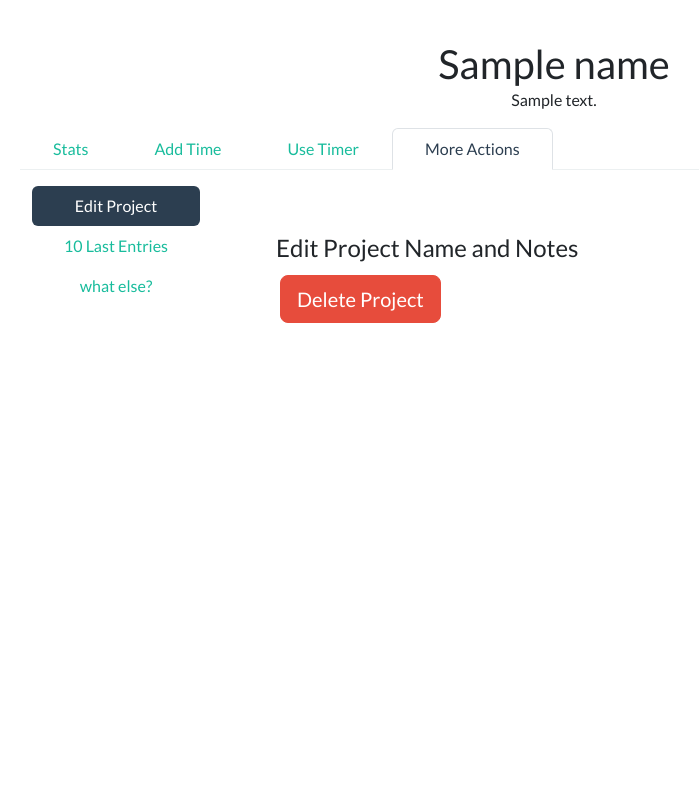
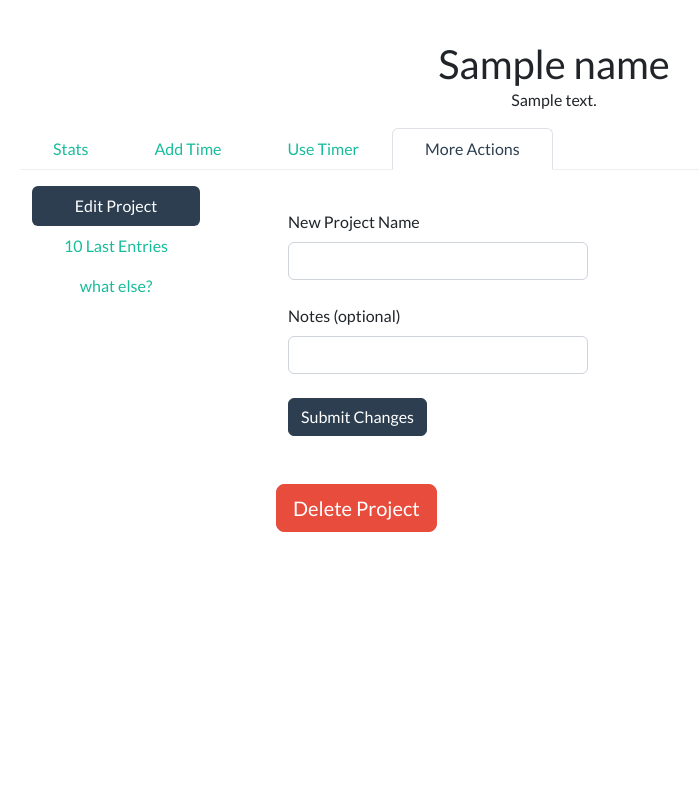
Before and after one commit to LiudmilaLV/-My-Projects-tracker, a Flask app: template website/templates/project.html in a window 1280 px wide, after a click on "More Actions". Shown: the part 72-872 px from the top of the page, without its empty margins (86-785 px from the left). Run offline with Flask 2, Linux system fonts and the light colour scheme; data comes from the database, SQL or seed files in the repository; both versions use the stored data as it was after the commit; the template is opened without the code that fills it: values that come from a table or form of the project are taken from there, most other values are stand-ins (such as "Sample title", 1, 10 or a date in 2020); some libraries are stand-ins or nearby versions.

Commit message:
edit project

```diff
--- a/website/forms.py
+++ b/website/forms.py
@@ -40,3 +40,8 @@ class EntryForm(FlaskForm):
     duration = IntegerField('Duration (in minutes)', validators=[DataRequired(), NumberRange(min=1, max=None, message='Enter atleast 1 minute')])
     project = HiddenField(default="{{ current_project.id }}")
     submit = SubmitField('Add Time to the Project')
+
+class EditProjectForm(FlaskForm):
+    project_name = StringField('New Project Name', validators=[DataRequired(), Length(min=1, max=30)])
+    notes = StringField('Notes (optional)')
+    submit = SubmitField('Submit Changes')
--- a/website/static/style.css
+++ b/website/static/style.css
@@ -11,8 +11,3 @@ section {
     justify-content: space-around;
     align-content: space-around;
 }
-
-.projectlist {
-    display: flex;
-    justify-content: space-around;
-}
--- a/website/templates/project.html
+++ b/website/templates/project.html
@@ -91,10 +91,46 @@
                                 </div>
                                 <div class="tab-content" id="v-pills-tabContent">
                                     <div class="tab-pane fade show active" id="v-pills-edit" role="tabpanel" aria-labelledby="v-pills-edit-tab">
-                                        <div class="my-5 mx-5 container">
-                                            <h4>Edit Project Name and Notes</h4>
+                                        <div class="container">
+                                            <div class="container mx-5">
+                                                <form action="{{ url_for('views.edit_project', project_id=project_id) }}" method="POST">
+                                                    {{ edit_project_form.hidden_tag() }}
+                                                    <fieldset class="form-group">
+                                                        <div class="form-group">
+                                                            {{ edit_project_form.project_name.label(class="form-label mt-4") }}
+                                                            {% if edit_project_form.project_name.errors %}
+                                                                {{ edit_project_form.project_name(class="form-control is-invalid") }}
+                                                                <div class="invalid-feedback">
+                                                                    {% for error in edit_project_form.project_name.errors %}
+                                                                        <span>{{ error }}</span>
+                                                                    {% endfor %}
+                                                                </div>
+                                                            {% else %}
+                                                                {{ edit_project_form.project_name(class="form-control") }}
+                                                            {% endif %}
+                                                        </div>
+                                                        <div class="form-group">
+                                                            {{ edit_project_form.notes.label(class="form-label mt-4") }}
+                                                            {% if edit_project_form.notes.errors %}
+                                                                {{ edit_project_form.notes(class="form-control is-invalid") }}
+                                                                <div class="invalid-feedback">
+                                                                    {% for error in edit_project_form.notes.errors %}
+                                                                        <span>{{ error }}</span>
+                                                                    {% endfor %}
+                                                                </div>
+                                                            {% else %}
+                                                                {{ edit_project_form.notes(class="form-control") }}
+                                                            {% endif %}
+                                                        </div>
+                                                    </fieldset>
+                                                    <br>
+                                                    <div class="form-group">
+                                                        {{ edit_project_form.submit(class="btn btn-primary") }}
+                                                    </div>
+                                                </form>
+                                            </div>
                                             <div>
-                                                <button type="button" class="btn btn-danger btn-lg m-1"  data-bs-toggle="modal" data-bs-target="#deleteProjectModal" >Delete Project</button>
+                                                <button type="button" class="btn btn-danger btn-lg my-5 mx-5"  data-bs-toggle="modal" data-bs-target="#deleteProjectModal" >Delete Project</button>
                                             </div>
                                         </div>
                                     </div>
```
Also changed, not shown: website/templates/home.html (+9 -13 lines), website/views.py (+18 -2 lines), website/database.db, 1 other file.
